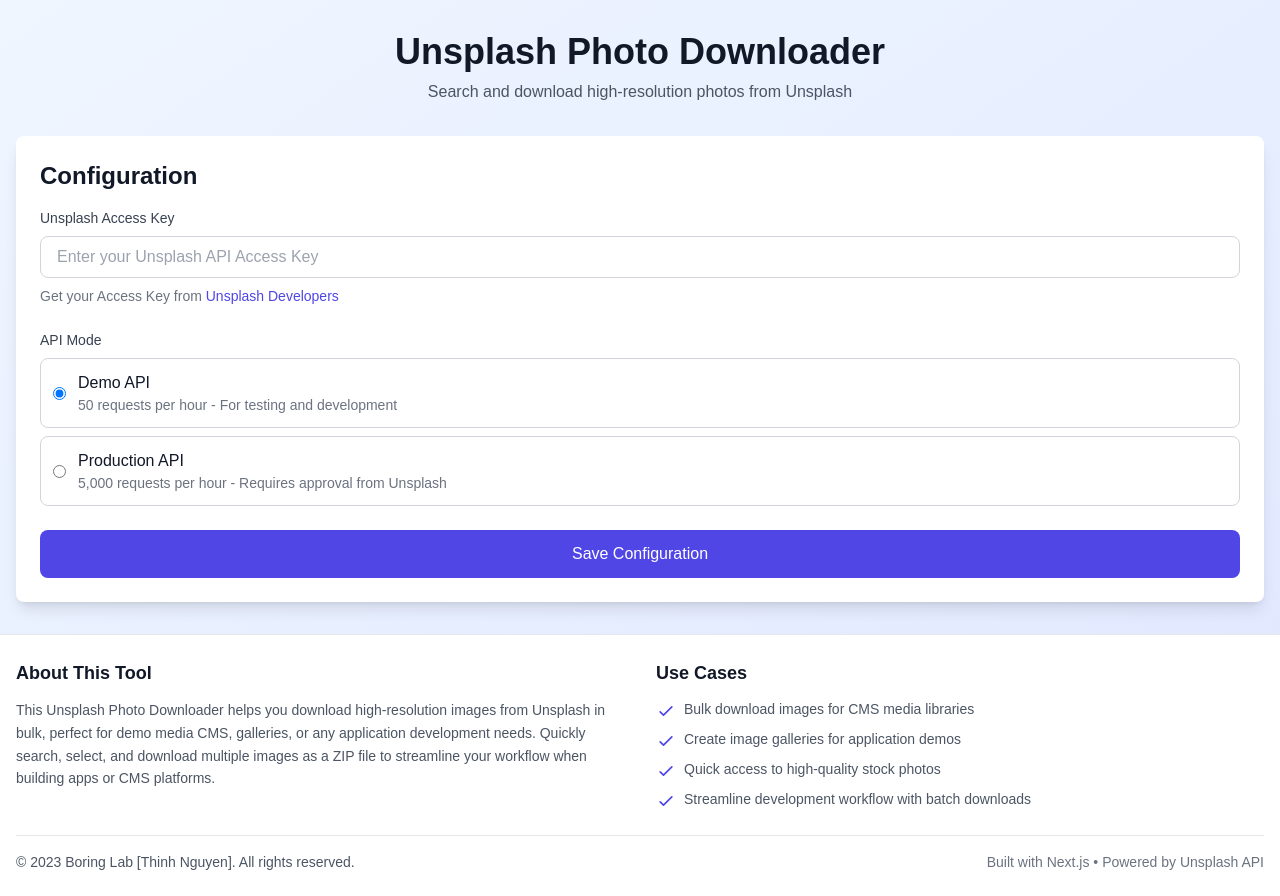
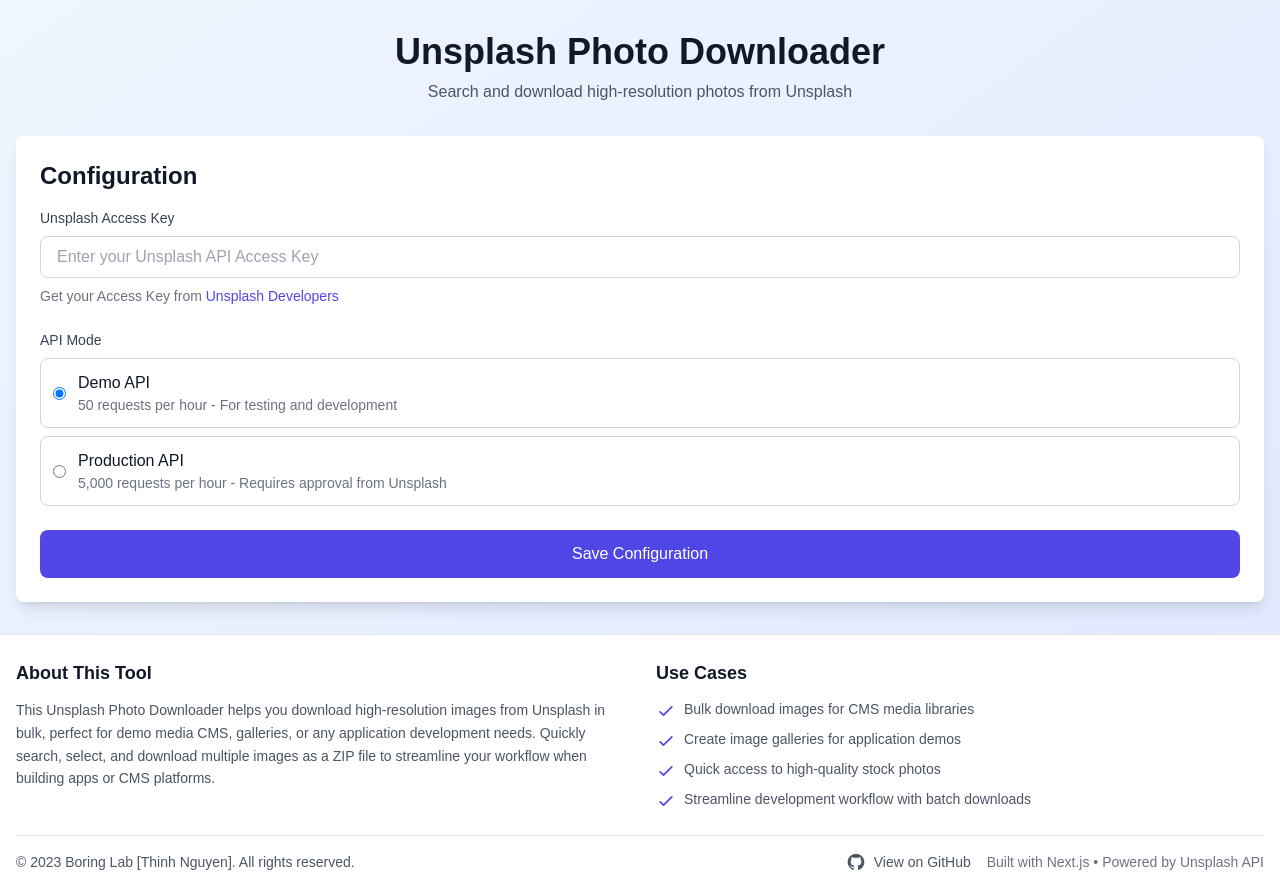
Before and after one commit to hungtrungthinh/Unsplash-Download, a Next.js app: page / in a window 1280 px wide. Built offline with nearby package versions, Linux system fonts and the light colour scheme.

Commit message:
add github link with icon to footer

```diff
--- a/components/Footer.tsx
+++ b/components/Footer.tsx
@@ -51,14 +51,39 @@
         </div>
 
         <div className="mt-6 pt-4 border-t border-gray-200 dark:border-gray-700">
-          <div className="flex flex-col md:flex-row justify-between items-center">
+          <div className="flex flex-col md:flex-row justify-between items-center gap-4">
             <p className="text-sm text-gray-600 dark:text-gray-400">
               © 2023 Boring Lab [Thinh Nguyen]. All rights reserved.
             </p>
-            <p className="text-sm text-gray-500 dark:text-gray-500 mt-2 md:mt-0">
-              Built with Next.js • Powered by Unsplash API
-            </p>
+            <div className="flex items-center gap-4">
+              <a
+                href="https://github.com/hungtrungthinh/Unsplash-Download"
+                target="_blank"
+                rel="noopener noreferrer"
+                className="flex items-center gap-2 text-sm text-gray-600 dark:text-gray-400 hover:text-gray-900 dark:hover:text-gray-200 transition-colors"
+              >
+                <svg
+                  className="w-5 h-5"
+                  fill="currentColor"
+                  viewBox="0 0 24 24"
+                  aria-hidden="true"
+                >
+                  <path
+                    fillRule="evenodd"
+                    d="M12 2C6.477 2 2 6.484 2 12.017c0 4.425 2.865 8.18 6.839 9.504.5.092.682-.217.682-.483 0-.237-.008-.868-.013-1.703-2.782.605-3.369-1.343-3.369-1.343-.454-1.158-1.11-1.466-1.11-1.466-.908-.62.069-.608.069-.608 1.003.07 1.531 1.032 1.531 1.032.892 1.53 2.341 1.088 2.91.832.092-.647.35-1.088.636-1.338-2.22-.253-4.555-1.113-4.555-4.951 0-1.093.39-1.988 1.029-2.688-.103-.253-.446-1.272.098-2.65 0 0 .84-.27 2.75 1.026A9.564 9.564 0 0112 6.844c.85.004 1.705.115 2.504.337 1.909-1.296 2.747-1.027 2.747-1.027.546 1.379.202 2.398.1 2.651.64.7 1.028 1.595 1.028 2.688 0 3.848-2.339 4.695-4.566 4.943.359.309.678.92.678 1.855 0 1.338-.012 2.419-.012 2.747 0 .268.18.58.688.482C19.138 20.197 22 16.425 22 12.017 22 6.484 17.522 2 12 2z"
+                    clipRule="evenodd"
+                  />
+                </svg>
+                <span>View on GitHub</span>
+              </a>
+              <p className="text-sm text-gray-500 dark:text-gray-500 hidden md:block">
+                Built with Next.js • Powered by Unsplash API
+              </p>
+            </div>
           </div>
+          <p className="text-sm text-gray-500 dark:text-gray-500 mt-2 text-center md:hidden">
+            Built with Next.js • Powered by Unsplash API
+          </p>
         </div>
       </div>
     </footer>
```
